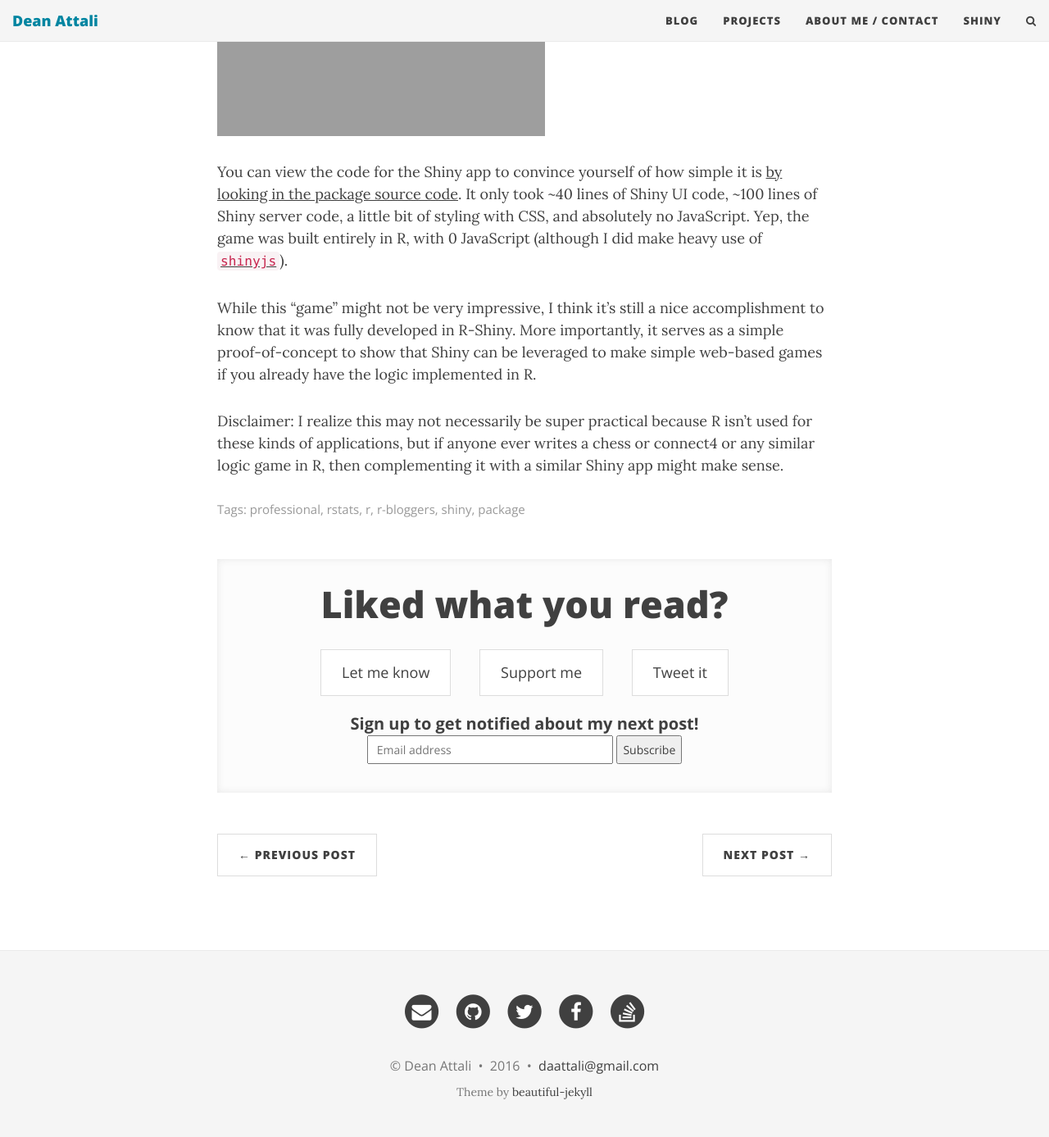
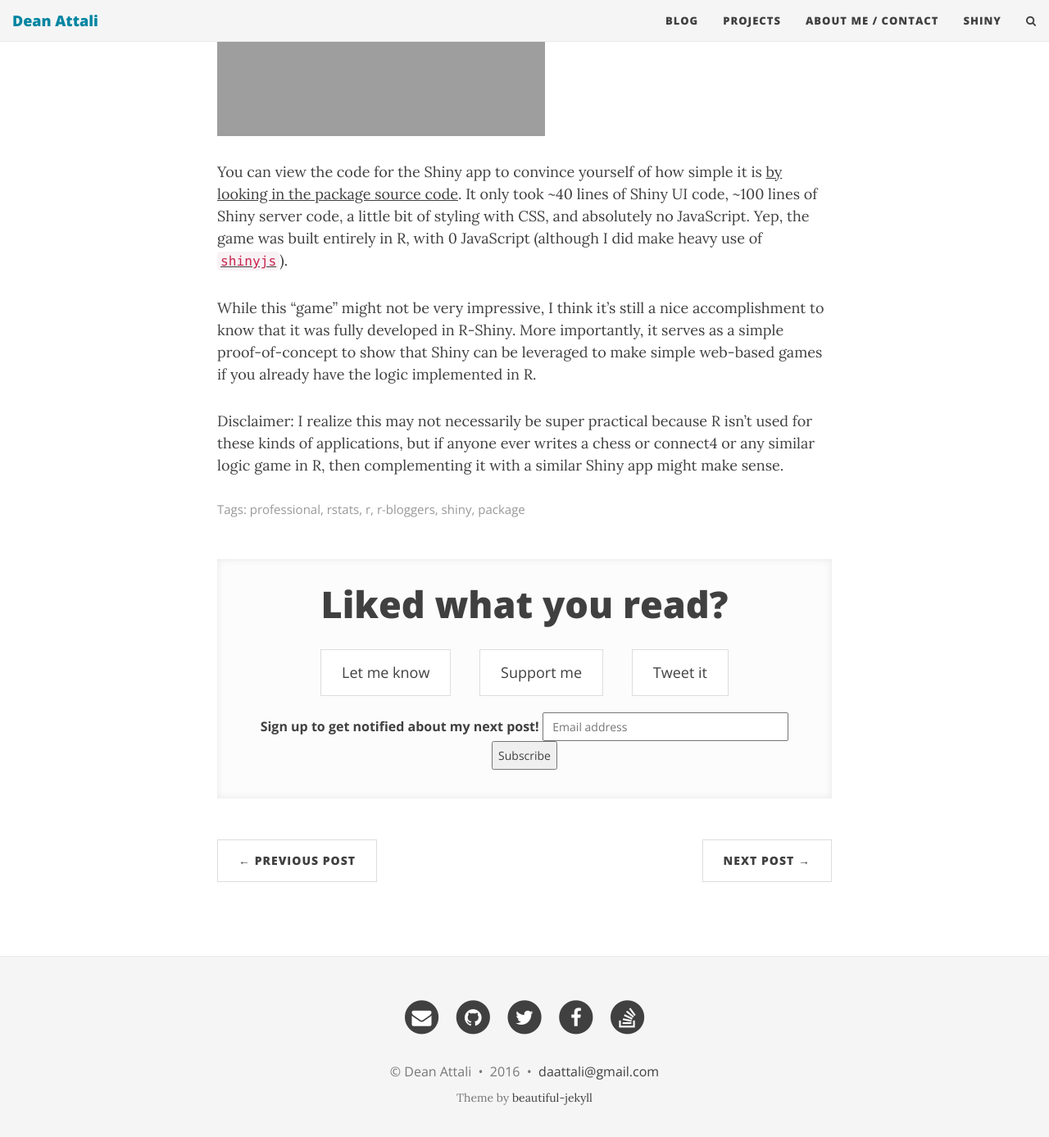
Before and after one commit to daattali/daattali.github.io, a Jekyll site: the page built from _posts/2016-01-26-shiny-game-lightsout.md, in a window 1280 px wide and 1400 px high, scrolled down 2163 px. Shown: the top 1387 px of the window at 82% size. Built offline with Jekyll 4.4.1, drawn with Linux system fonts in a browser that asks for light colours; nearby versions of some CDN libraries; comment, search, counter and statistics services are not loaded.

Commit message:
CSS: some responsive css for subscribe section

```diff
--- a/css/main.css
+++ b/css/main.css
@@ -706,7 +706,7 @@
 /* --- Email subscription --- */
 
 #mailchimp-subscribe-section {
-  margin-top: 20px;
+  margin-top: 10px;
 }
 #mailchimp-subscribe-section #mc_embed_signup {
   font-family: 'Open Sans', 'Helvetica Neue', Helvetica, Arial, sans-serif;
@@ -716,12 +716,24 @@
   font-size: 20px;
 }
 #mailchimp-subscribe-section #mce-EMAIL {
-  height: 35px;
   width: 300px;
-  font-size: 14px;
   padding-left: 10px;
 }
+#mailchimp-subscribe-section #mce-EMAIL,
 #mailchimp-subscribe-section #mc-embedded-subscribe {
-  height: 35px;
+  height: 30px;
   font-size: 14px;
 }
+
+@media only screen and (min-width: 768px) {
+  #mailchimp-subscribe-section {
+    margin-top: 20px;
+  }
+  #mailchimp-subscribe-section #mc_embed_signup label {
+    font-size: 16px;
+  }
+  #mailchimp-subscribe-section #mce-EMAIL,
+  #mailchimp-subscribe-section #mc-embedded-subscribe {
+    height: 35px;
+  }
+}
```
